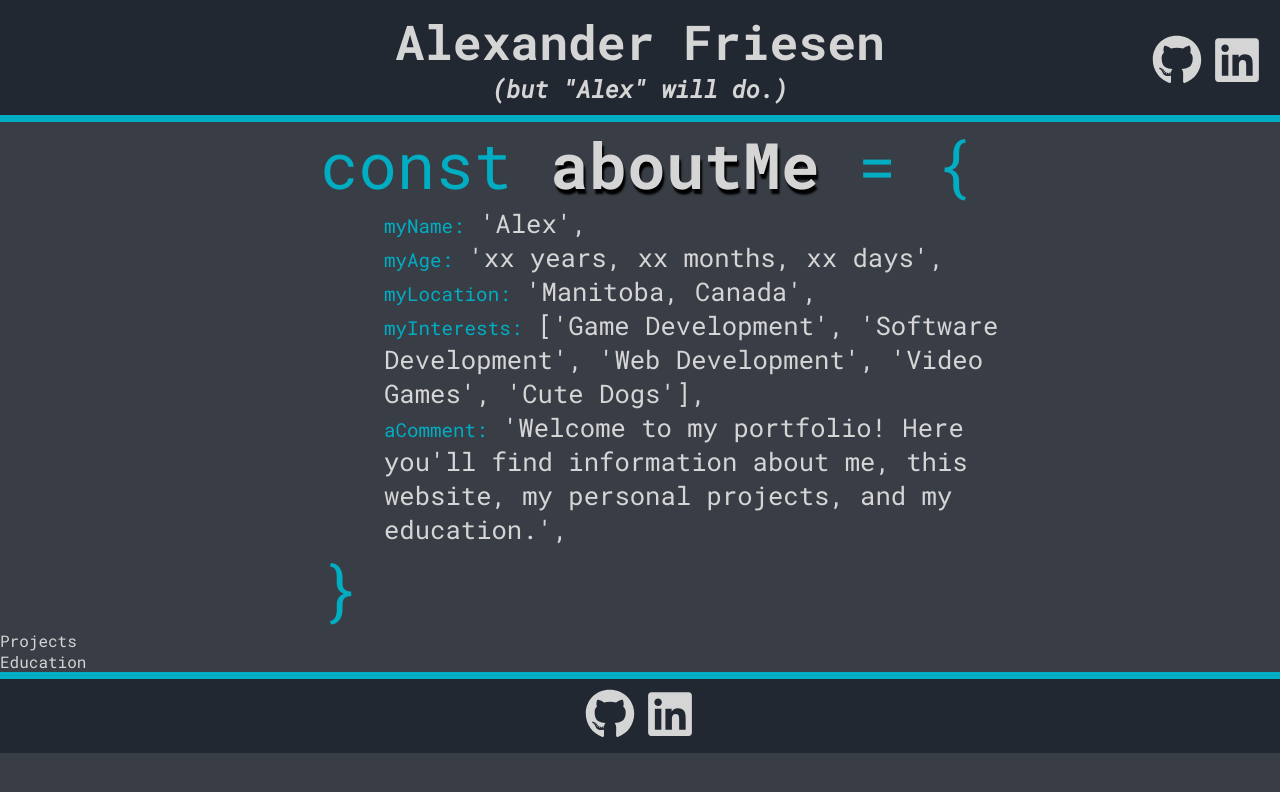
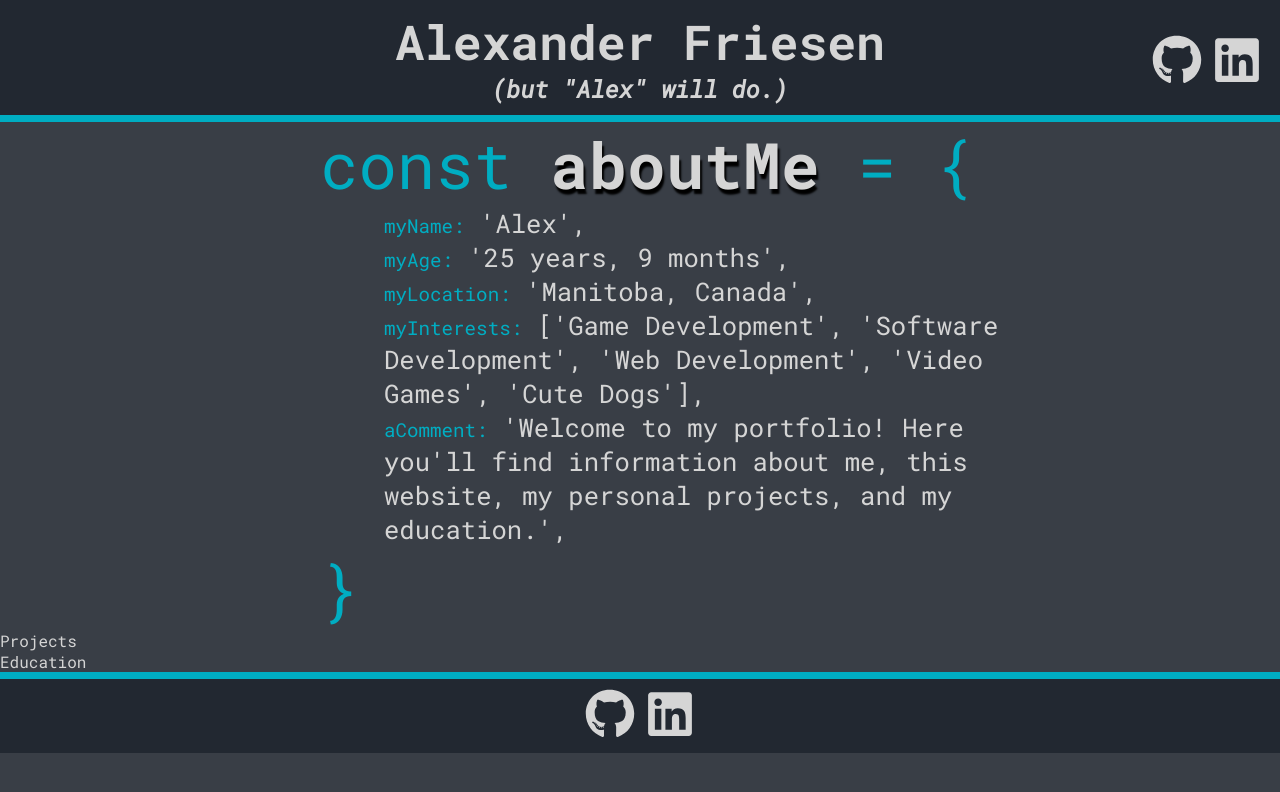
Before and after one commit to TritoLL/react-portfolio, a React (Create React App) app: page / in a window 1280 px wide. Shown: the top 792 px of the page. Built offline with nearby package versions, Linux system fonts and the light colour scheme.

Commit message:
realtime age counter for about page

```diff
--- a/src/components/About.js
+++ b/src/components/About.js
@@ -1,5 +1,6 @@
 import React from "react";
 import styled from "styled-components";
+import dayjs from "dayjs";
 
 const bigText = "5";
 const smallText = "2";
@@ -37,6 +38,12 @@ const Title = styled.a`
 `;
 
 const About = () => {
+    const today = dayjs(Date.now());
+    const myBirthday = dayjs("1995-09-19");
+
+    const years = today.diff(myBirthday, "year");
+    const months = today.diff(myBirthday, "month") - years * 12;
+
     return (
         <>
             <CodeParagraph fontSize={bigText} left="25" width="55">
@@ -45,7 +52,7 @@ const About = () => {
             <CodeParagraph fontSize={smallText} left="30" width="50">
                 <Key>myName:</Key> 'Alex',
                 <br />
-                <Key>myAge:</Key> 'xx years, xx months, xx days',
+                <Key>myAge:</Key> '{years} years, {months} months',
                 <br />
                 <Key>myLocation:</Key> 'Manitoba, Canada',
                 <br />
```
